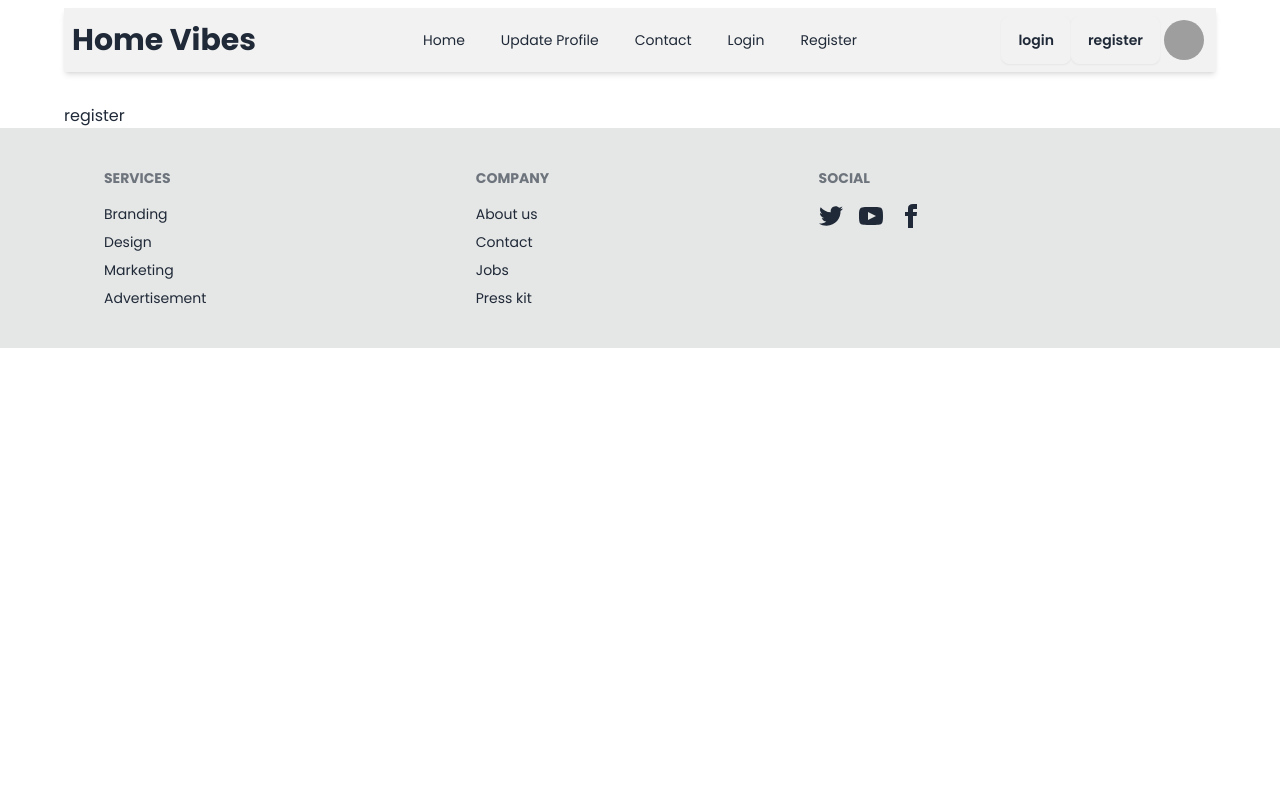
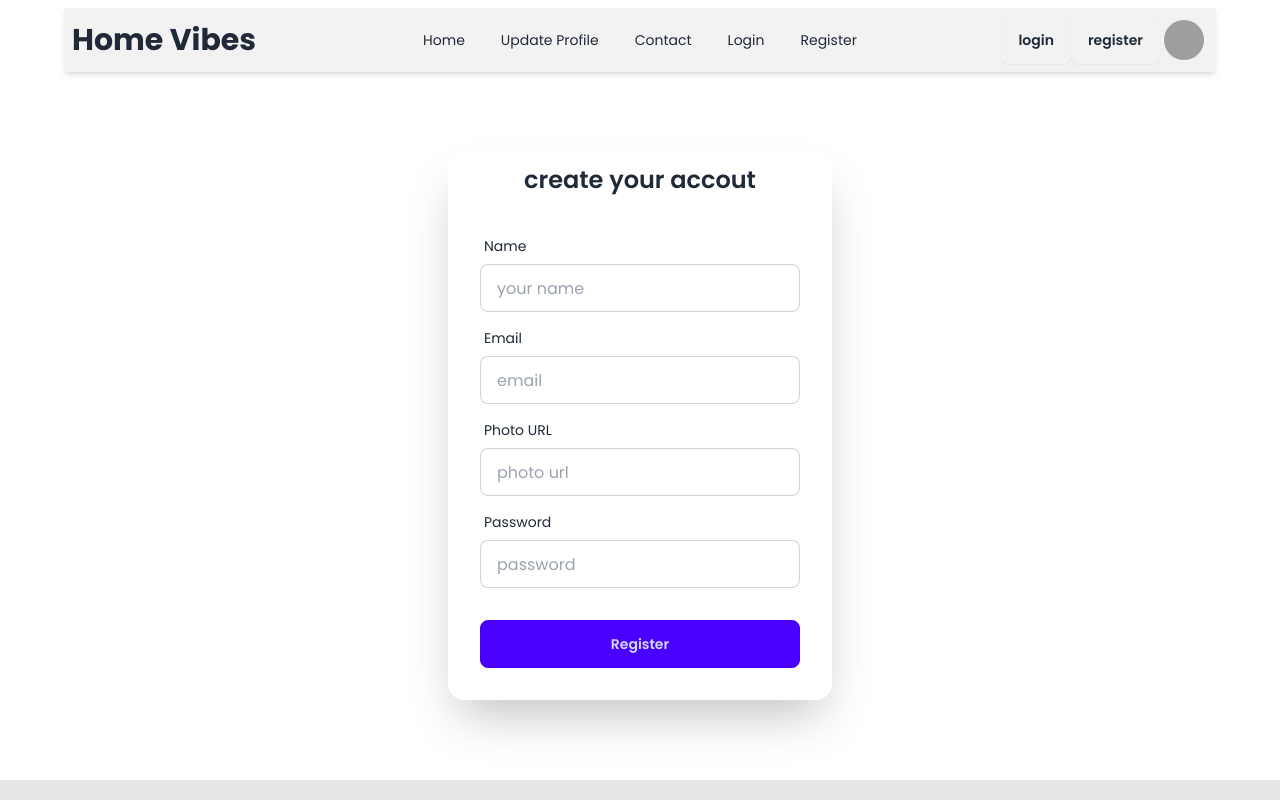
Before and after one commit to RobiulIslam08/a9-residential-website, a React (Vite) app: page /register in a window 1280 px wide. Shown: the top 800 px of the page. Built offline with nearby package versions, Linux system fonts and the light colour scheme; no server answers; grey boxes are pictures that could not be loaded.

Commit message:
register page done

```diff
--- a/package.json
+++ b/package.json
@@ -10,10 +10,12 @@
     "preview": "vite preview"
   },
   "dependencies": {
+    "firebase": "^10.10.0",
     "localforage": "^1.10.0",
     "match-sorter": "^6.3.4",
     "react": "^18.2.0",
     "react-dom": "^18.2.0",
+    "react-hook-form": "^7.51.2",
     "react-router-dom": "^6.22.3",
     "sort-by": "^1.2.0",
     "swiper": "^11.1.0"
--- a/src/components/categories/Categories.jsx
+++ b/src/components/categories/Categories.jsx
@@ -1,9 +1,14 @@
+
+
+
 
 
 const Categories = () => {
+
     return (
         <div className='mb-[100px]'>
             <h1>our producth</h1>
+
         </div>
     );
 };
--- /dev/null
+++ b/src/firebase/firebase.config.js
@@ -0,0 +1,19 @@
+// Import the functions you need from the SDKs you need
+import { initializeApp } from "firebase/app";
+import { getAuth } from "firebase/auth";
+// TODO: Add SDKs for Firebase products that you want to use
+// https://firebase.google.com/docs/web/setup#available-libraries
+
+// Your web app's Firebase configuration
+const firebaseConfig = {
+  apiKey: "AIzaSyDtkufQHMDBYyZHh1t0vt9Bnl-fJZZdZA0",
+  authDomain: "residential-website-b2561.firebaseapp.com",
+  projectId: "residential-website-b2561",
+  storageBucket: "residential-website-b2561.appspot.com",
+  messagingSenderId: "684341377932",
+  appId: "1:684341377932:web:e321051fce481cd4c374a9"
+};
+
+// Initialize Firebase
+const app = initializeApp(firebaseConfig);
+export  const auth = getAuth(app);
--- a/src/main.jsx
+++ b/src/main.jsx
@@ -4,9 +4,12 @@ import ReactDOM from 'react-dom/client'
 import './index.css'
 import { RouterProvider } from 'react-router-dom'
 import router from './routes/routes.jsx'
+import AuthProvider from './providers/AuthProvider.jsx'
 
 ReactDOM.createRoot(document.getElementById('root')).render(
   <React.StrictMode>
+  <AuthProvider>
   <RouterProvider router={router} />
+  </AuthProvider>
   </React.StrictMode>,
 )
--- a/src/pages/login/Login.jsx
+++ b/src/pages/login/Login.jsx
@@ -1,10 +1,36 @@
 
 
 const Login = () => {
+
     return (
-        <div>
-            Login
+        <div className="hero my-16 ">
+        <div className="hero-content flex-col lg:flex-row-reverse">
+
+          <div className="card shrink-0 w-full max-w-sm shadow-2xl bg-base-100">
+            <form className="card-body">
+            <h1 className="text-2xl font-semibold text-center">Please Login</h1>
+              <div className="form-control">
+                <label className="label">
+                  <span className="label-text">Email</span>
+                </label>
+                <input type="email" placeholder="email" className="input input-bordered" required />
+              </div>
+              <div className="form-control">
+                <label className="label">
+                  <span className="label-text">Password</span>
+                </label>
+                <input type="password" placeholder="password" className="input input-bordered" required />
+                <label className="label">
+                  <a href="#" className="label-text-alt link link-hover">Forgot password?</a>
+                </label>
+              </div>
+              <div className="form-control mt-6">
+                <button className="btn btn-primary">Login</button>
+              </div>
+            </form>
+          </div>
         </div>
+      </div>
     );
 };
 
--- a/src/pages/register/Register.jsx
+++ b/src/pages/register/Register.jsx
@@ -1,9 +1,94 @@
+import { useContext } from "react";
+import { AuthContext } from "../../providers/AuthProvider";
+import { useForm } from "react-hook-form";
 
 const Register = () => {
+    const { createUser } = useContext(AuthContext)
+    const {
+        register,
+        handleSubmit,
+
+        formState: { errors },
+    } = useForm()
+    // Regular expression patterns for each password requirement
+    const passwordLengthPattern = /.{6,}/;
+    const passwordLowercasePattern = /[a-z]/;
+    const passwordUppercasePattern = /[A-Z]/;
+
+    const onSubmit = (data) => {
+        const { email, password } = data
+        createUser(email, password)
+        .then(result =>{
+            console.log(result)
+        })
+        .catch(error =>{
+            console.log("eror khaiso ", error)
+        })
+    }
+
     return (
-        <div>
-            register
+
+        <div className="hero my-16">
+
+            <div className="hero-content">
+
+
+                <div className="card shrink-0 w-[400px] max-w-sm shadow-2xl bg-base-100">
+                    <h1 className="text-center text-2xl font-semibold mt-3">create your accout</h1>
+
+                    <form onSubmit={handleSubmit(onSubmit)} className="card-body">
+                        <div className="form-control">
+                            <label className="label">
+                                <span className="label-text">Name</span>
+                            </label>
+                            <input type="name" {...register("name")} placeholder="your name" className="input input-bordered" required />
+                        </div>
+                        <div className="form-control">
+                            <label className="label">
+                                <span className="label-text">Email</span>
+                            </label>
+                            <input {...register("email")} type="email" placeholder="email" className="input input-bordered" required />
+                        </div>
+                        <div className="form-control">
+                            <label className="label">
+                                <span className="label-text">Photo URL</span>
+                            </label>
+                            <input {...register("photo")} type="text" placeholder="photo url" className="input input-bordered" />
+                        </div>
+                        <div className="form-control">
+                            <label className="label">
+                                <span className="label-text">Password</span>
+                            </label>
+                            <input {...register("password", {
+                                validate: {
+                                    length: value => passwordLengthPattern.test(value) || "Password must be at least 6 characters",
+                                    lowercase: value => passwordLowercasePattern.test(value) || "Password must contain at least one lowercase letter",
+                                    uppercase: value => passwordUppercasePattern.test(value) || "Password must contain at least one uppercase letter"
+                                }
+                            })} type="password" placeholder="password" className="input input-bordered" required />
+
+
+                            {/* Indicate the error messages for password validation */}
+                            {errors.password && (
+                                <>
+                                    {errors.password.type === "length" && <span className="text-red-500 font-semibold text-sm">{errors.password.message}</span>}
+                                    {errors.password.type === "lowercase" && <span className="text-red-500 font-semibold text-sm">{errors.password.message}</span>}
+                                    {errors.password.type === "uppercase" && <span className="text-red-500 font-semibold text-sm">{errors.password.message}</span>}
+                                </>
+                            )}
+
+                        </div>
+
+                        <div className="form-control mt-6">
+                            <button className="btn btn-primary">Register</button>
+                        </div>
+
+                    </form>
+
+                </div>
+            </div>
         </div>
+
     );
 };
 
--- /dev/null
+++ b/src/providers/AuthProvider.jsx
@@ -0,0 +1,37 @@
+/* eslint-disable react/prop-types */
+import {  createContext, useEffect, useState } from "react";
+import { auth } from "../firebase/firebase.config";
+import { createUserWithEmailAndPassword, onAuthStateChanged } from "firebase/auth";
+
+export const AuthContext = createContext('')
+const AuthProvider = ({children}) => {
+   const [user, setUser] = useState('')
+
+   useEffect(()=>{
+    const unSubscribe=  onAuthStateChanged(auth, currentUser =>{
+        console.log(currentUser)
+        setUser(currentUser)
+    })
+    return ()=> unSubscribe()
+   },[])
+
+   const createUser = (email, password) =>{
+
+    return createUserWithEmailAndPassword(auth, email, password)
+   }
+
+
+
+
+    const authInfo = {
+     user,
+     createUser,
+    }
+    return (
+        <AuthContext.Provider value={authInfo}>
+            {children}
+        </AuthContext.Provider>
+    );
+};
+
+export default AuthProvider;
```
Also changed, not shown: 1 other file (tests, documents, lock files or other folders).
